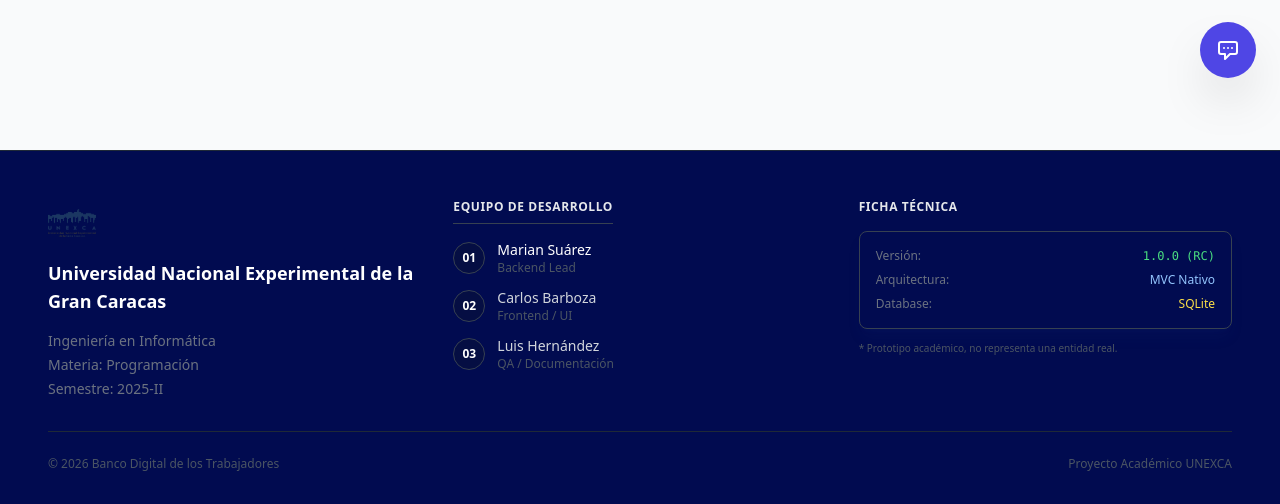
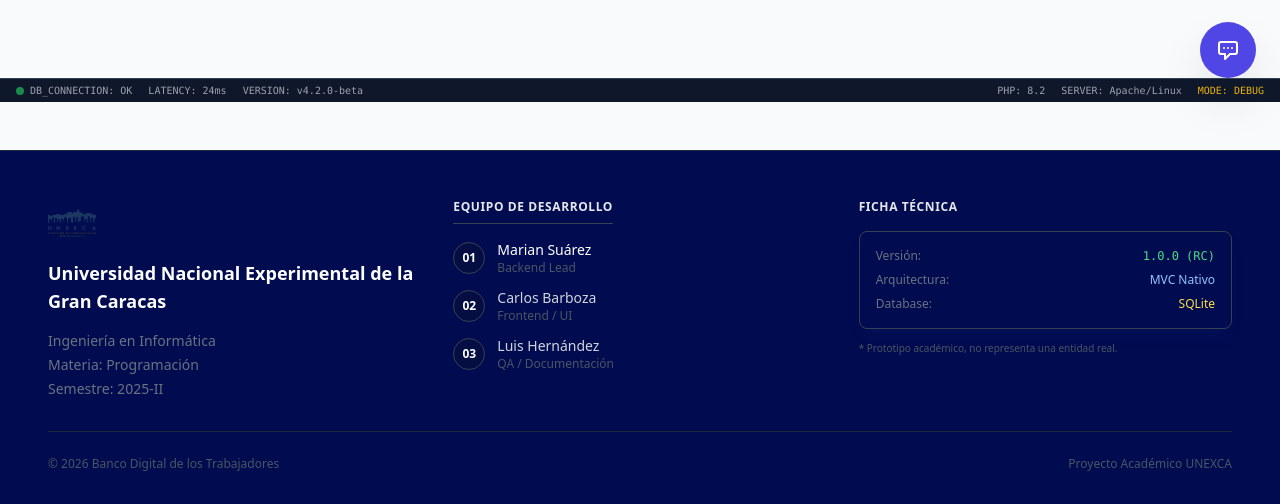
Before and after one commit to Marianvsf/GestionBDT, a PHP site: page / in a window 1280 px wide. Shown: the part 698-1202 px from the top of the page. Run offline with PHP 8.4, Linux system fonts and the light colour scheme; some libraries are stand-ins or nearby versions.

Commit message:
status bar

```diff
--- a/app/Views/layout/header.php
+++ b/app/Views/layout/header.php
@@ -88,4 +88,20 @@
         <span class="absolute right-full mr-3 top-1/2 -translate-y-1/2 px-3 py-1 bg-gray-900 text-white text-xs rounded opacity-0 group-hover:opacity-100 transition whitespace-nowrap">¿Necesitas ayuda?</span>
     </button>
 
+    <div class="fixed bottom-0 left-0 w-full bg-slate-900 text-gray-400 text-[10px] py-1 px-4 z-50 flex justify-between items-center border-t border-slate-700 font-mono">
+        <div class="flex gap-4">
+            <span class="flex items-center gap-1.5">
+                <span class="w-2 h-2 rounded-full bg-green-500 animate-pulse"></span>
+                DB_CONNECTION: OK
+            </span>
+            <span class="hidden sm:inline">LATENCY: 24ms</span>
+            <span class="hidden sm:inline">VERSION: v4.2.0-beta</span>
+        </div>
+        <div class="flex gap-4">
+            <span>PHP: 8.2</span>
+            <span>SERVER: Apache/Linux</span>
+            <span class="text-yellow-500">MODE: DEBUG</span>
+        </div>
+    </div>
+
     <div class="<?= $contentWrapperClasses ?>">
```
